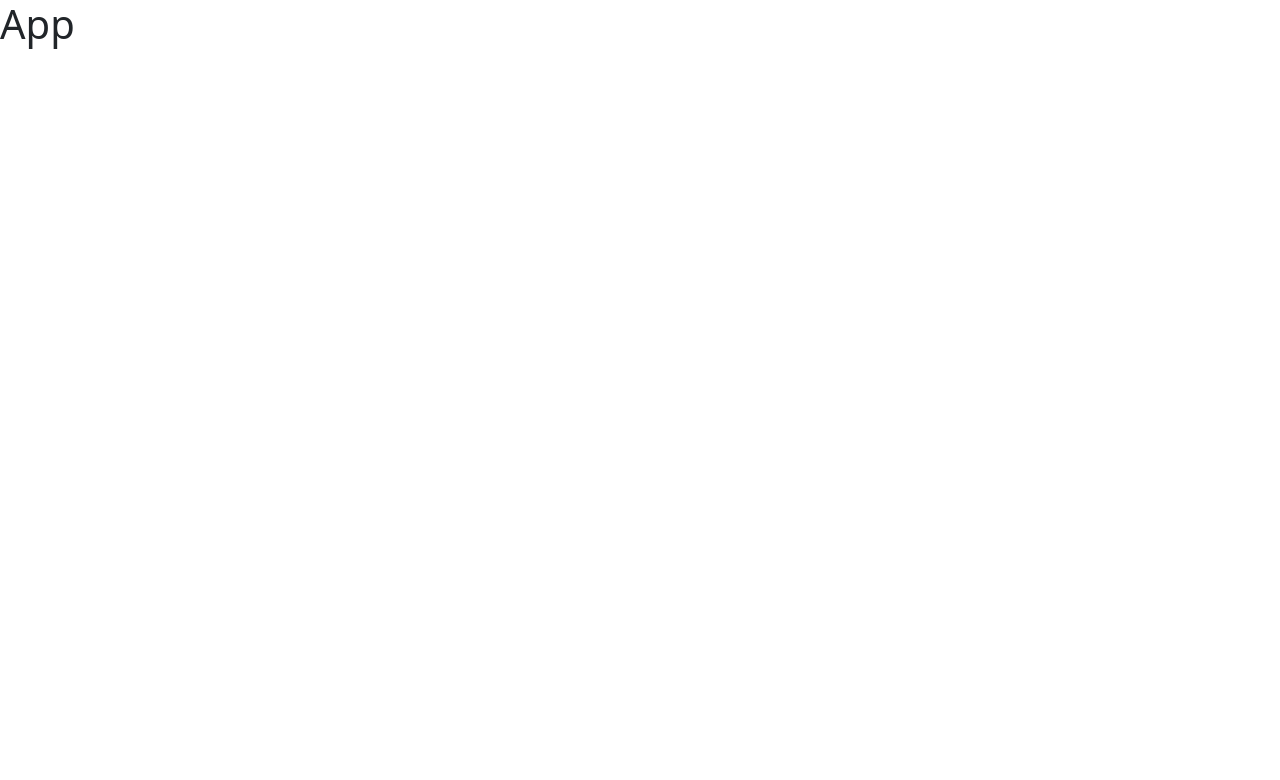
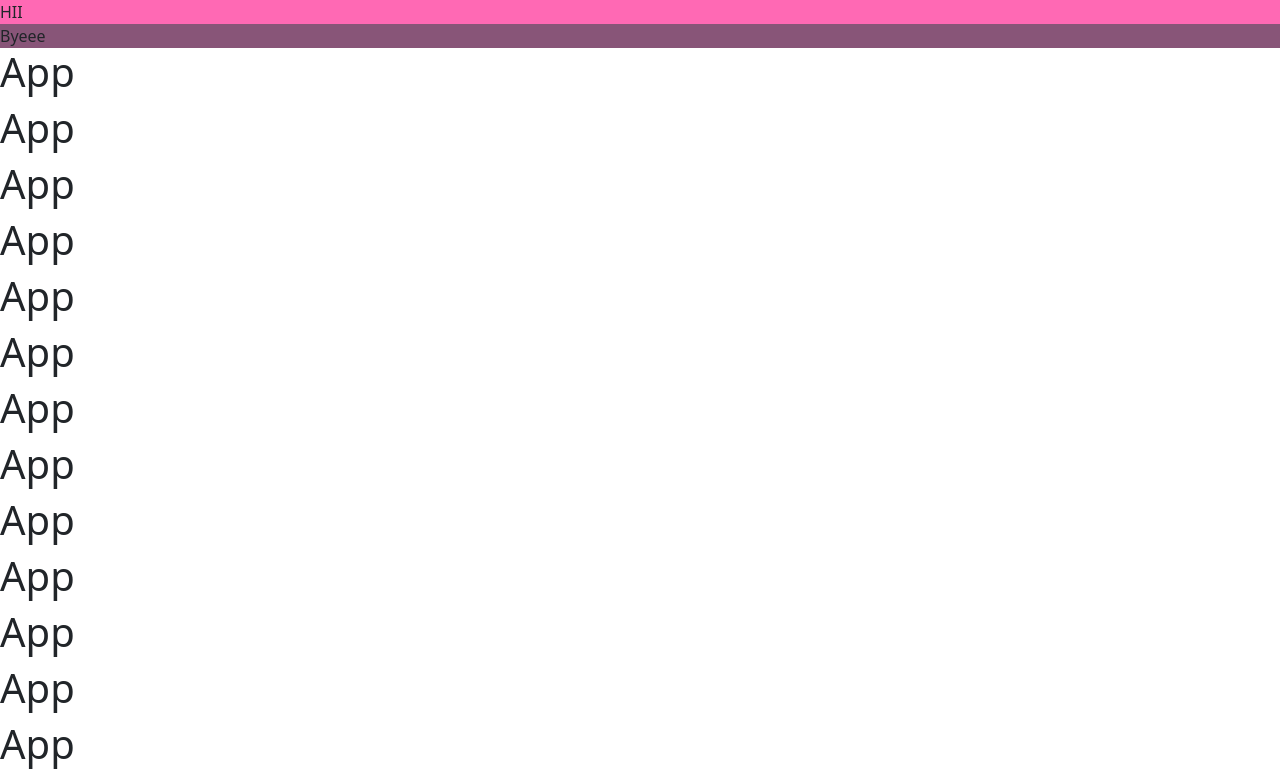
Before and after one commit to prernamalik00/News_forum, a React (Create React App) app in the folder app/: page / in a window 1280 px wide. Shown: the top 780 px of the page. Built offline with nearby package versions, Linux system fonts and the light colour scheme.

Commit message:
Header and Footer layout

```diff
--- a/app/src/App.jsx
+++ b/app/src/App.jsx
@@ -4,6 +4,7 @@ function App() {
     return (
         <>
             <h1>App</h1>
+            <h1>App</h1><h1>App</h1><h1>App</h1><h1>App</h1><h1>App</h1><h1>App</h1><h1>App</h1><h1>App</h1><h1>App</h1><h1>App</h1><h1>App</h1><h1>App</h1><h1>App</h1><h1>App</h1><h1>App</h1><h1>App</h1><h1>App</h1><h1>App</h1><h1>App</h1><h1>App</h1><h1>App</h1><h1>App</h1><h1>App</h1><h1>App</h1><h1>App</h1><h1>App</h1><h1>App</h1><h1>App</h1><h1>App</h1><h1>App</h1><h1>App</h1><h1>App</h1><h1>App</h1><h1>App</h1><h1>App</h1><h1>App</h1><h1>App</h1><h1>App</h1><h1>App</h1><h1>App</h1><h1>App</h1><h1>App</h1><h1>App</h1><h1>App</h1><h1>App</h1><h1>App</h1><h1>App</h1><h1>App</h1><h1>App</h1><h1>App</h1><h1>App</h1><h1>App</h1><h1>App</h1><h1>App</h1><h1>App</h1><h1>App</h1><h1>App</h1><h1>App</h1><h1>App</h1><h1>App</h1><h1>App</h1><h1>App</h1><h1>App</h1><h1>App</h1><h1>App</h1><h1>App</h1>
         </>
     )
 }
--- /dev/null
+++ b/app/src/components/Footer.jsx
@@ -0,0 +1,12 @@
+import React from 'react'
+
+function Footer() {
+    return (
+        <div className="fixed-bottom">
+            App
+            lore
+        </div>
+    )
+}
+
+export default Footer
--- a/app/src/components/Header.jsx
+++ b/app/src/components/Header.jsx
@@ -0,0 +1,15 @@
+import React from 'react'
+
+function Header() {
+    return (
+        <div class="sticky-top header">
+            <div className="d-flex user-header">
+                HII
+            </div>
+            <div className="d-flex navigation">
+                Byeee
+            </div>
+        </div>
+    )
+}
+export default Header
--- a/app/src/css/components/header.scss
+++ b/app/src/css/components/header.scss
@@ -0,0 +1,9 @@
+.header {
+  background-color: grey;
+  .user-header {
+    background: hotpink;
+  }
+  .navigation {
+    background-color: #885578;
+  }
+}
--- a/app/src/css/main.css
+++ b/app/src/css/main.css
@@ -0,0 +1,6 @@
+.header {
+  background-color: grey; }
+  .header .user-header {
+    background: hotpink; }
+  .header .navigation {
+    background-color: #885578; }
--- a/app/src/css/main.scss
+++ b/app/src/css/main.scss
@@ -0,0 +1 @@
+@import "components/header.scss";
--- a/app/src/index.js
+++ b/app/src/index.js
@@ -3,9 +3,13 @@ import ReactDOM from "react-dom";
 import App from "./App";
 import "bootstrap/dist/css/bootstrap.min.css";
 import "./css/main.css";
+import Header from "./components/Header";
+import Footer from "./components/Footer";
 ReactDOM.render(
   <React.StrictMode>
+    <Header />
     <App />
+    <Footer />
   </React.StrictMode>,
   document.getElementById("root")
 );
```
